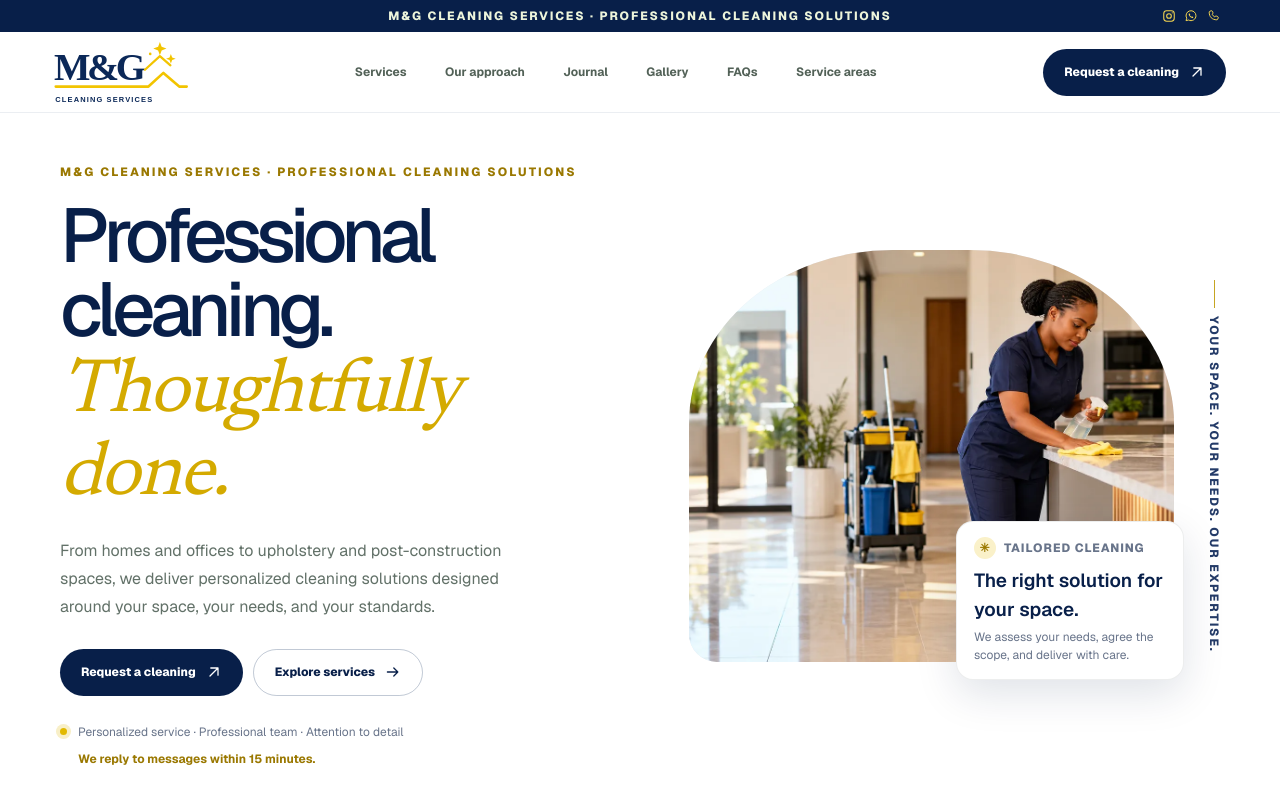
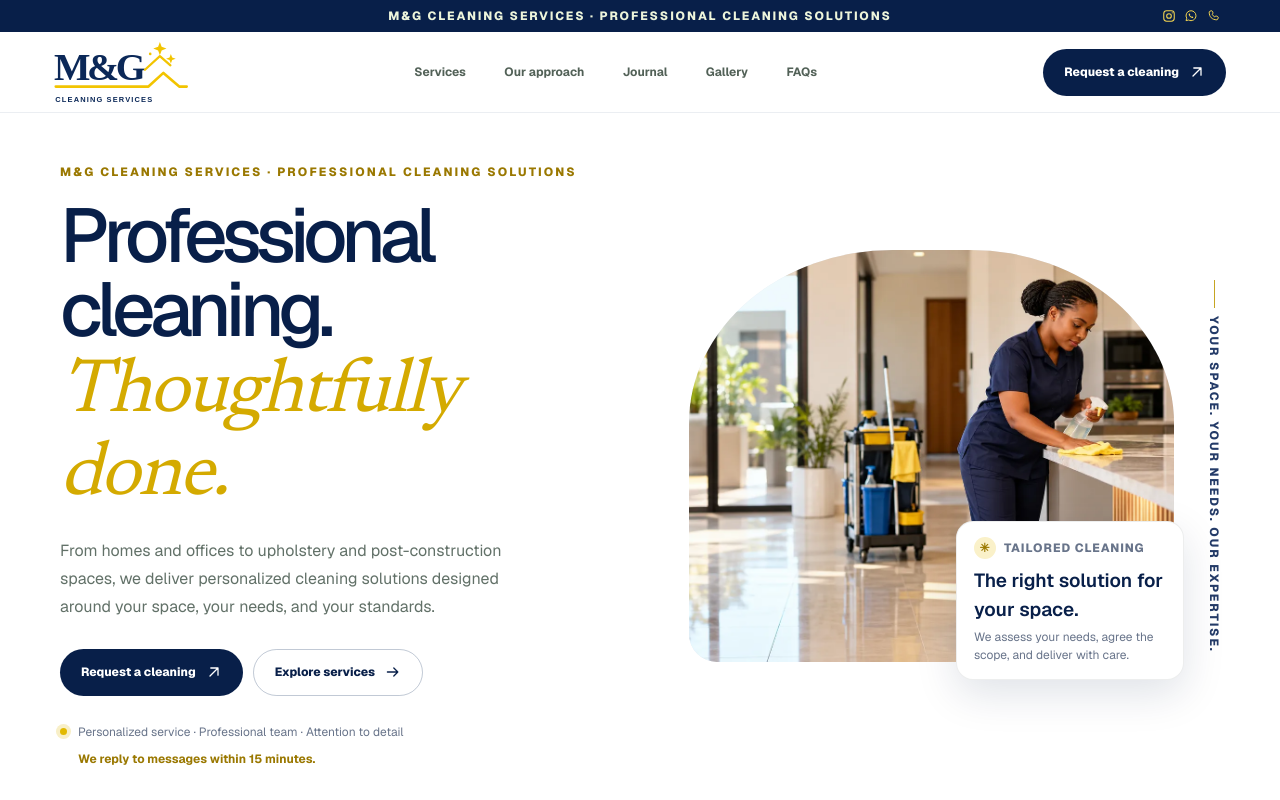
Before and after one commit to codegiyu/mgcleaning, a Next.js app: page / in a window 1280 px wide. Shown: the top 800 px of the page. Built offline with nearby package versions, Linux system fonts and the light colour scheme; no server answers.

Commit message:
feat: hide the Service areas link from the menus and footer until coverage is confirmed

```diff
--- a/src/components/mobile-site-nav.tsx
+++ b/src/components/mobile-site-nav.tsx
@@ -28,7 +28,7 @@ export function MobileSiteNav() {
             <Link href="/blog" onClick={close}>Journal <span aria-hidden="true">→</span></Link>
             <Link href="/gallery" onClick={close}>Gallery <span aria-hidden="true">→</span></Link>
             <Link href="/faq" onClick={close}>FAQs <span aria-hidden="true">→</span></Link>
-            <Link href="/areas" onClick={close}>Service areas <span aria-hidden="true">→</span></Link>
+            {/* Service areas link hidden until coverage is confirmed; /areas still exists. */}
             <Link href="/contact" onClick={close}>Contact <span aria-hidden="true">→</span></Link>
           </nav>
           <div className="mobile-menu-footer">
--- a/src/components/site-ui.tsx
+++ b/src/components/site-ui.tsx
@@ -117,7 +117,7 @@ export function SiteHeader() {
             <Link href="/blog">Journal</Link>
             <Link href="/gallery">Gallery</Link>
             <Link href="/faq">FAQs</Link>
-            <Link href="/areas">Service areas</Link>
+            {/* Service areas link hidden until coverage is confirmed; /areas still exists. */}
           </nav>
           <div className="header-actions"><Link className="button button-dark header-cta" href="/book">Request a cleaning <ArrowUpRight /></Link><MobileSiteNav /></div>
         </div>
@@ -138,7 +138,7 @@ export function SiteFooter() {
         </div>
         <div className="footer-links">
           <div><span className="footer-label">Explore</span><Link href="/services">Services</Link><Link href="/about">Our approach</Link><Link href="/blog">Journal</Link><Link href="/gallery">Gallery</Link></div>
-          <div><span className="footer-label">Say hello</span><Link href="/book">Request a cleaning</Link><Link href="/contact">Contact</Link><Link href="/faq">FAQs</Link><Link href="/areas">Service areas</Link><Link href="/privacy">Privacy</Link><Link href="/terms">Request terms</Link></div>
+          <div><span className="footer-label">Say hello</span><Link href="/book">Request a cleaning</Link><Link href="/contact">Contact</Link><Link href="/faq">FAQs</Link>{/* Service areas hidden here too (see the header nav). */}<Link href="/privacy">Privacy</Link><Link href="/terms">Request terms</Link></div>
         </div>
         <div className="footer-note footer-contact"><span className="footer-label">Contact M&amp;G</span><p>Let&apos;s talk about your space.</p><div className="footer-contact-links"><a href={demoSite.instagramUrl} target="_blank" rel="noreferrer"><InstagramIcon /> {demoSite.instagramHandle}</a><a href={demoSite.whatsappUrl} target="_blank" rel="noreferrer"><WhatsAppIcon /> {demoSite.phoneNumber}</a><a href={demoSite.phoneUrl}><PhoneIcon /> Call {demoSite.phoneNumber}</a></div></div>
       </div>
```
